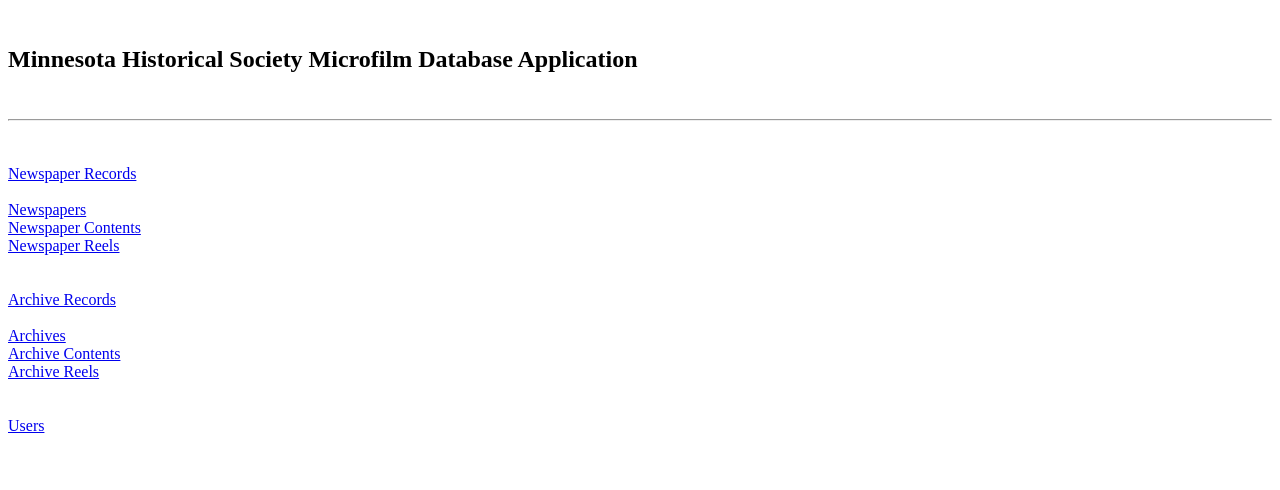
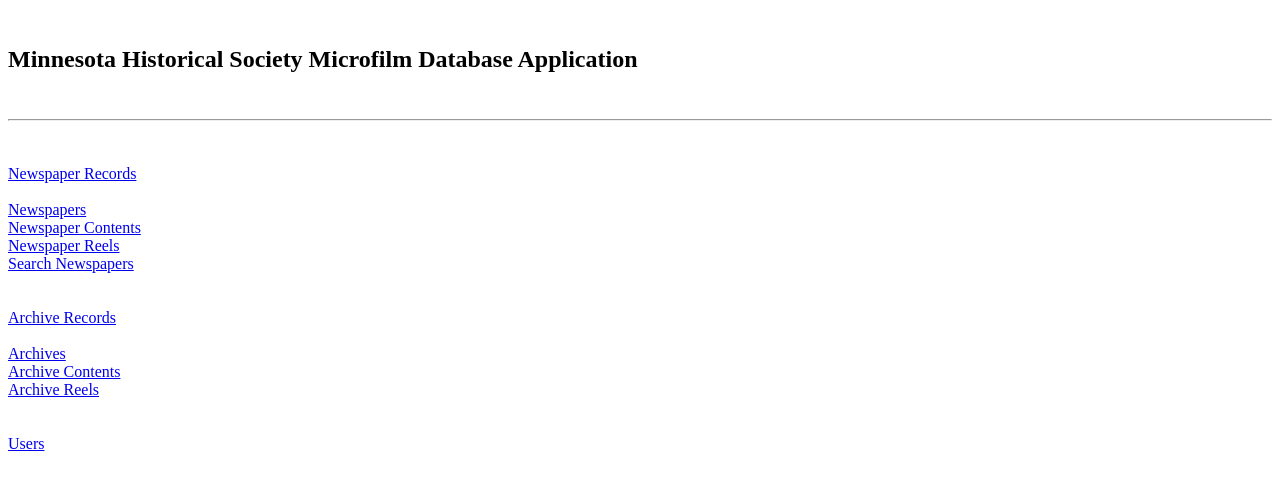
Before and after one commit to anhonigman1848/mhsbake, a CakePHP app: the page made by app/View/Pages/home.ctp in a window 1280 px wide. Shown: the top 490 px of the page. Run offline with PHP 8.4 and a stand-in for CakePHP, Linux system fonts and the light colour scheme; the template is opened without the code that fills it, so the values that code supplies are empty; some libraries are stand-ins or nearby versions.

Commit message:
add link to newspaper search in sitemap

```diff
--- a/app/View/Newspapers/find.ctp
+++ b/app/View/Newspapers/find.ctp
@@ -1,5 +1,5 @@
 <div class="newspapers index">
-	<h2><?php echo __('Newspapers');?></h2>
+	<h2><?php echo __('Search Newspapers');?></h2>
 
 <?php $this->Access->setRole($current_user['role']);
 
--- a/app/View/Pages/home.ctp
+++ b/app/View/Pages/home.ctp
@@ -20,6 +20,8 @@
 <br />
 <?php echo $this->Html->link('Newspaper Reels', array('controller' => 'newspaper_reels')); ?>
 <br />
+<?php echo $this->Html->link('Search Newspapers', array('controller' => 'newspapers', 'action' => 'find')); ?>
+<br />
 <br />
 <br />
 <?php echo $this->Html->link('Archive Records', array('controller' => 'archive_reels', 'action' => 'expanded')); ?>
```
